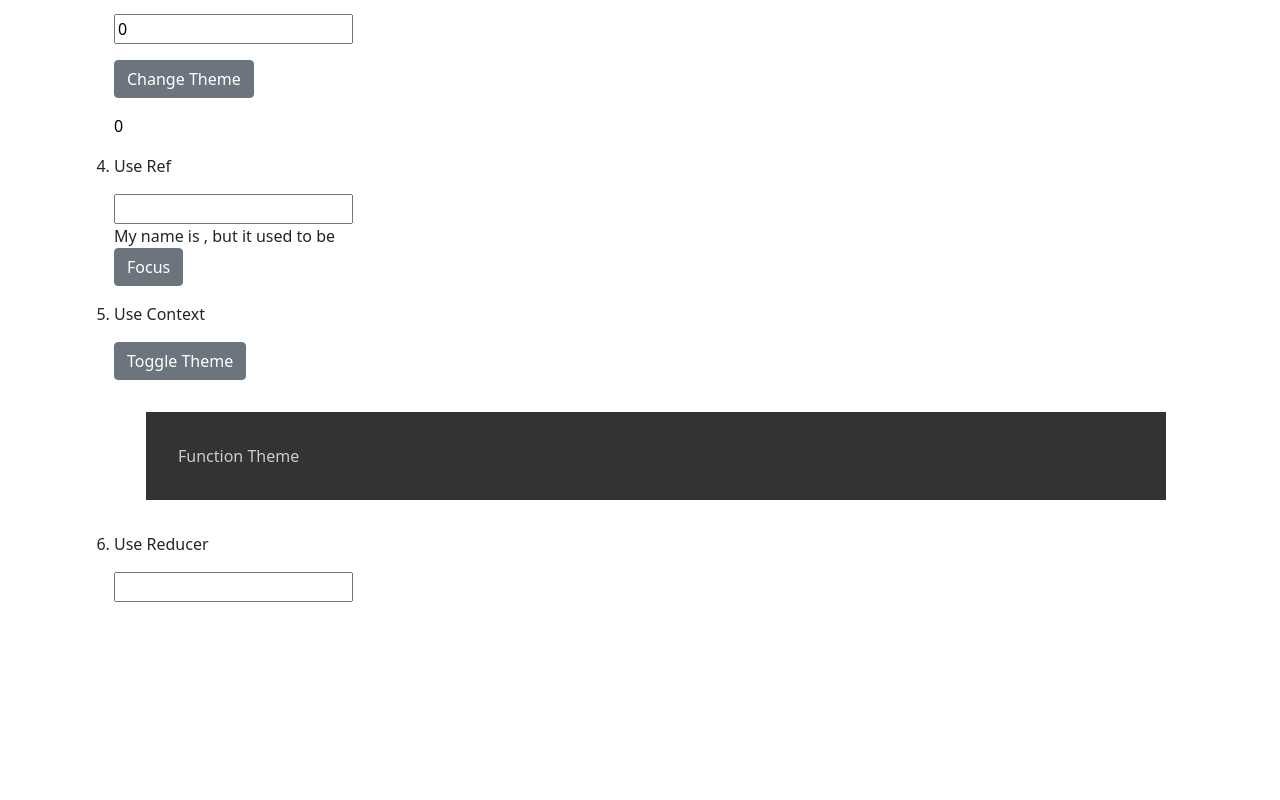
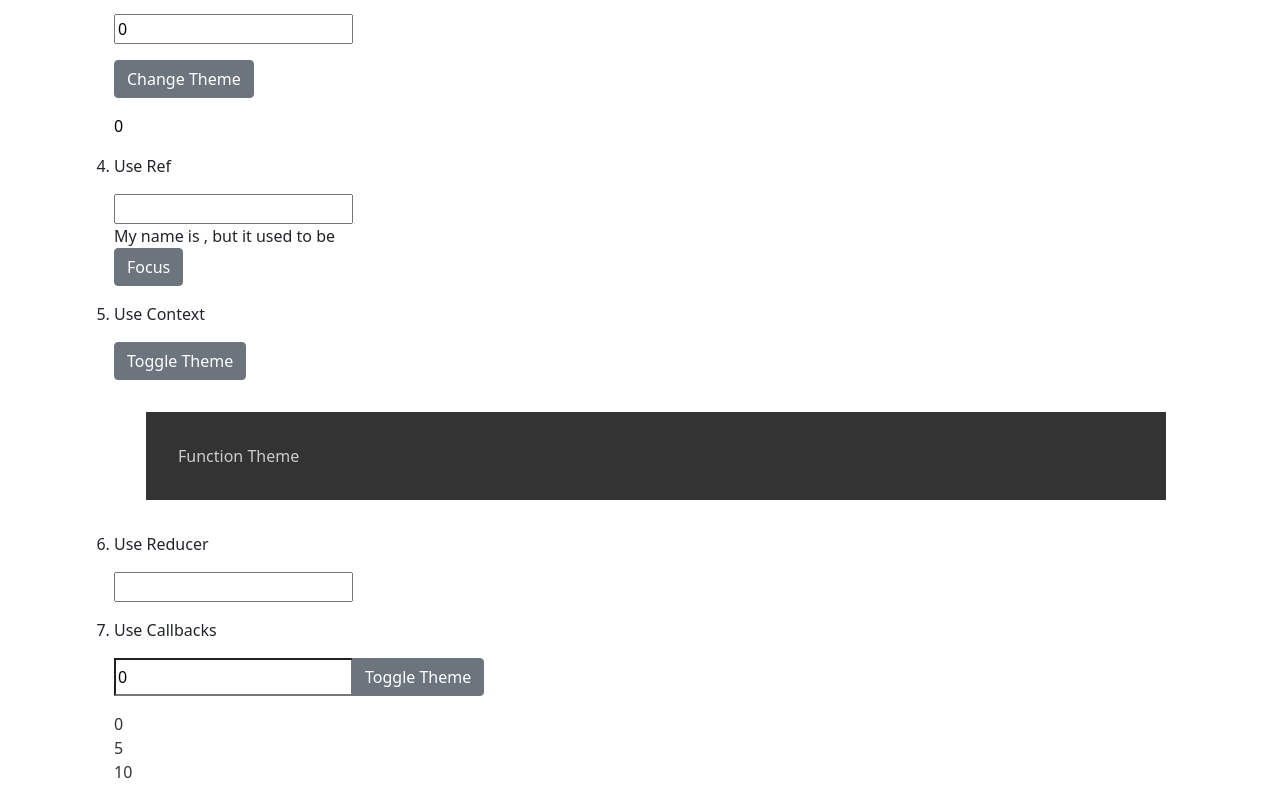
Before and after one commit to unsubstantiated-Script/hookage, a React (Create React App) app: page / in a window 1280 px wide. Shown: the part 326-1126 px from the top of the page. Before the commit the page ends 944 px from the top, so only its background shows below. Built offline with nearby package versions, Linux system fonts and the light colour scheme.

Commit message:
Use Callback

```diff
--- a/src/App.js
+++ b/src/App.js
@@ -6,6 +6,7 @@ import UseMemoComponent from "./hooks/UseMemoComponent";
 import UseRefComponent from "./hooks/UseRefComponent";
 import UseContextComponent from "./hooks/useContext/UseContextComponent";
 import UseReducerComponent from "./hooks/useReducer/UseReducerComponent";
+import UseCallbackComponent from "./hooks/useCallback/UseCallbackComponent";
 
 function App() {
 	return (
@@ -32,6 +33,9 @@ function App() {
 					<li className='my-3'>
 						<UseReducerComponent />
 					</li>
+					<li className='my-3'>
+						<UseCallbackComponent />
+					</li>
 				</ol>
 			</Container>
 		</>
--- /dev/null
+++ b/src/hooks/useCallback/List.js
@@ -0,0 +1,15 @@
+import React, { useEffect, useState } from "react";
+
+const List = ({ getItems }) => {
+	const [items, setItems] = useState([]);
+
+	//This is set to update every time items change from the "API"
+	useEffect(() => {
+		setItems(getItems(5));
+		console.log("Updating Items");
+	}, [getItems]);
+
+	return items.map((item) => <div key={item}> {item}</div>);
+};
+
+export default List;
--- /dev/null
+++ b/src/hooks/useCallback/UseCallbackComponent.js
@@ -0,0 +1,49 @@
+import React, { useState, useCallback } from "react";
+import List from "./List.js";
+import { Button } from "reactstrap";
+
+const UseCallbackComponent = () => {
+	const [number, setNumber] = useState(0);
+	const [dark, setDark] = useState(false);
+
+	//An imaginary GET from an API, wrapping in useCallback to avoid re-rendering unless "number" changes
+
+	//useMemo returns the return of a function thus "getItems" would be loaded with the finished array
+	//useCallback returns the actual function thus "getItems" is filled with the function that can keep operating and we can keep passing parameters
+
+	const getItems = useCallback(
+		(incrementor) => {
+			return [number, number + incrementor, number + incrementor * 2];
+		},
+		[number],
+	);
+
+	const theme = {
+		backgroundColor: dark ? "#333" : "#FFF",
+		color: dark ? "#FFF" : "#333",
+	};
+
+	return (
+		<>
+			<p>Use Callbacks</p>
+			<div style={theme}>
+				<div className='input-group my-3'>
+					<input
+						type='number'
+						value={number}
+						onChange={(e) => setNumber(parseInt(e.target.value))}
+					/>
+					<Button onClick={() => setDark((prevDark) => !prevDark)}>
+						Toggle Theme
+					</Button>
+				</div>
+				<div className='my-3'>
+					{/*this is firing a re-render every time it changes, numbers or style --> */}
+					<List getItems={getItems} />
+				</div>
+			</div>
+		</>
+	);
+};
+
+export default UseCallbackComponent;
```
